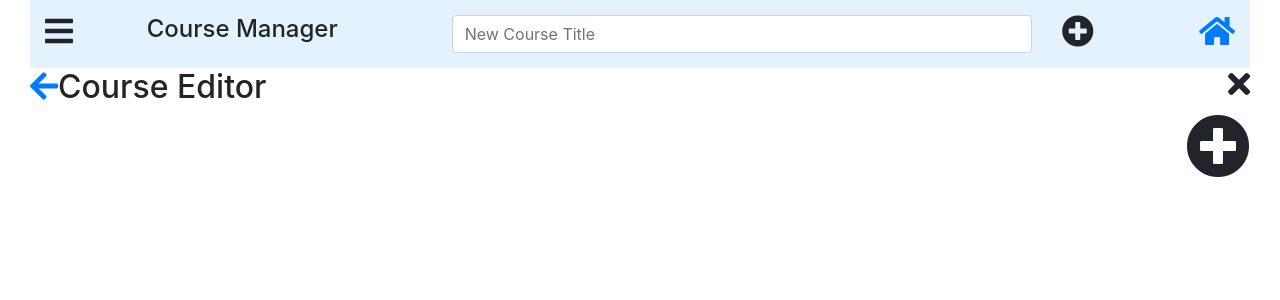
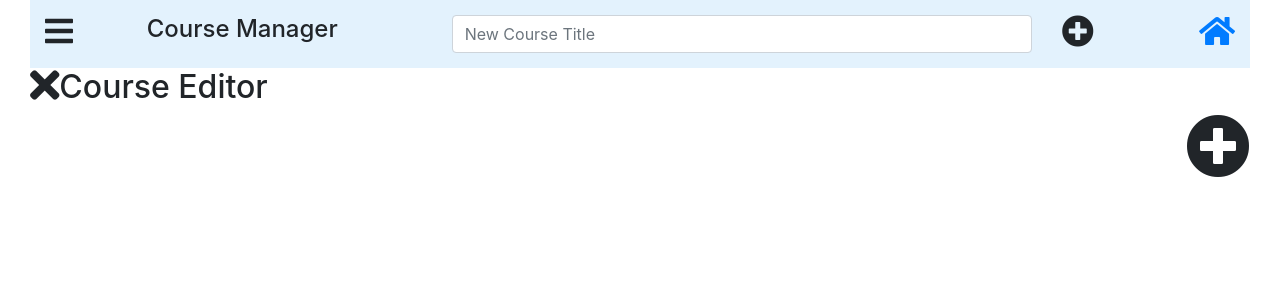
Before and after one commit to serenayutang/course-app-client-react, a React (Create React App) app: page /courses/editor in a window 1280 px wide. Shown: the top 300 px of the page. Built offline with nearby package versions, Linux system fonts and the light colour scheme; no server answers.

Commit message:
update button to go back to the previous state

```diff
--- a/src/components/course-editor/course-editor.js
+++ b/src/components/course-editor/course-editor.js
@@ -4,12 +4,9 @@ import {Link} from "react-router-dom";
 const CourseEditor = ({props}) =>
     <div>
         <h2>
-            <Link to="/courses/table">
-                <i className="fas fa-arrow-left"></i>
-            </Link>
+            <i onClick={() => props.history.goBack()}
+               className="fas fa-times fa-lg fa-arrow-left"></i>
             Course Editor
-            <i onClick={() => props.history.goBack()}
-               className="fas fa-times float-right"></i>
         </h2>
     </div>
 
```
